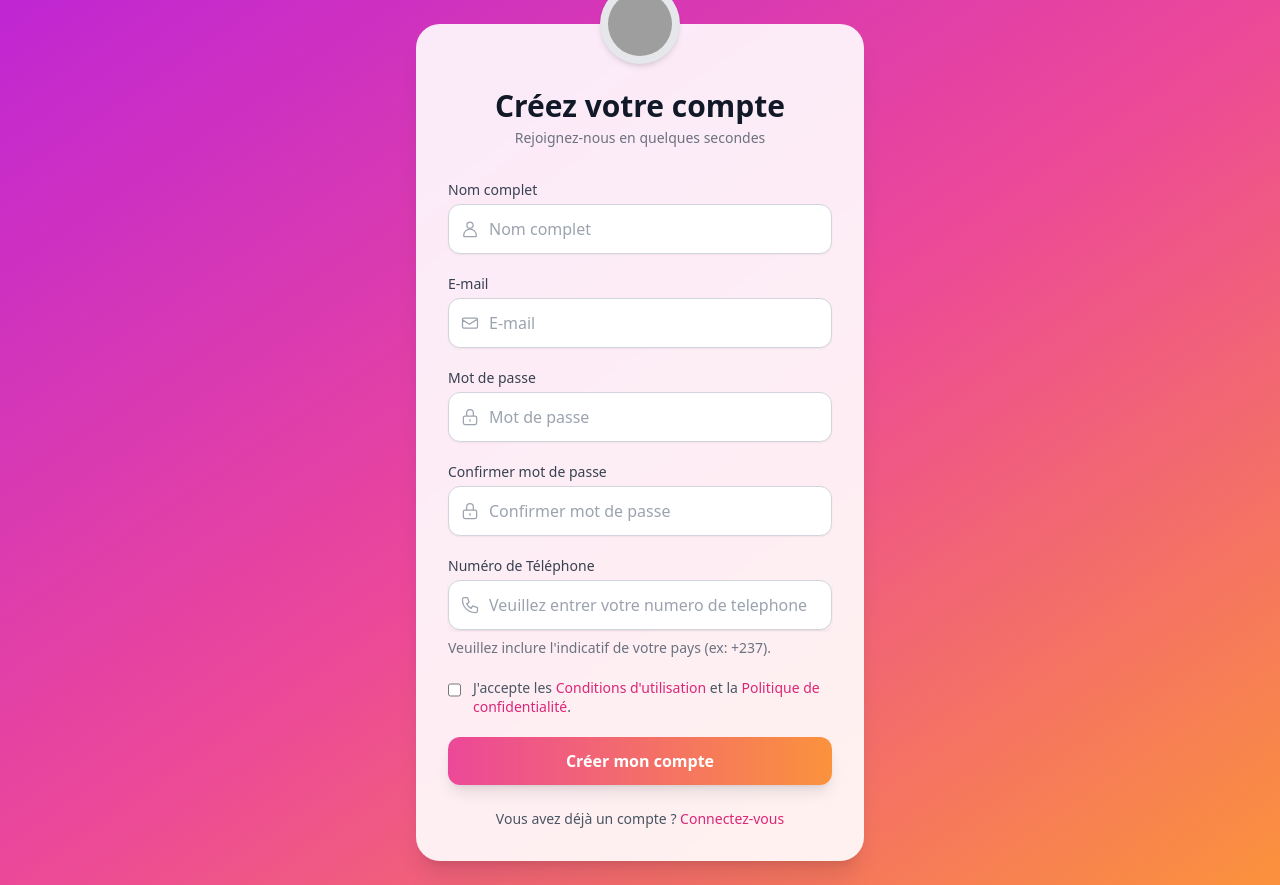
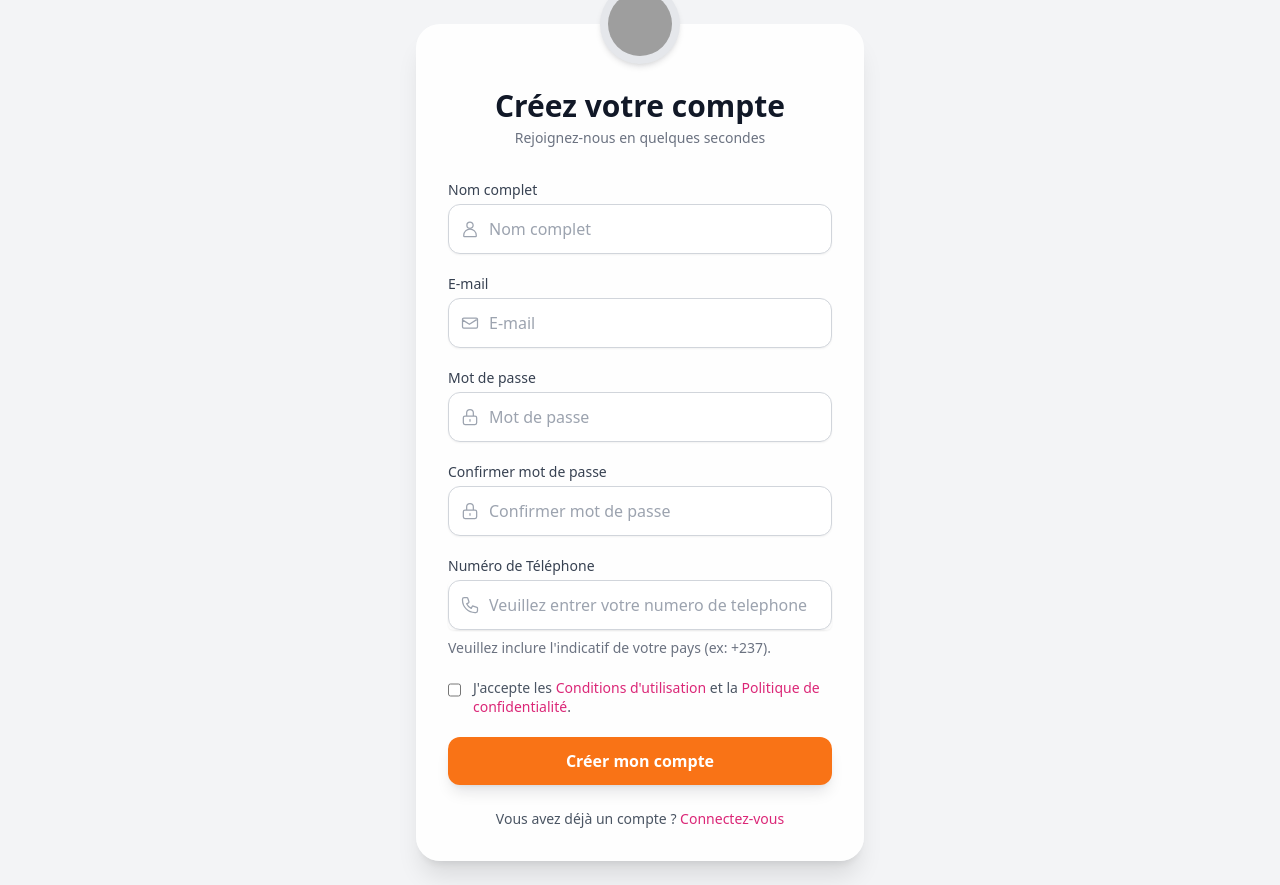
Before and after one commit to bristonaccount97/briston, an Angular app in the folder KAOLO_STORE/: page /login in a window 1280 px wide. Built offline with nearby package versions, Linux system fonts and the light colour scheme; grey boxes are pictures that could not be loaded.

Commit message:
Checkpoint before follow-up message
Co-authored-by: zanfackalane <zanfackalane@gmail.com>

```diff
--- a/KAOLO_STORE/src/app/login/login.html
+++ b/KAOLO_STORE/src/app/login/login.html
@@ -1,4 +1,4 @@
-<body class="min-h-screen bg-gradient-to-br from-fuchsia-600 via-pink-500 to-orange-400">
+<body class="min-h-screen bg-gray-100">
   <div class="min-h-screen flex items-center justify-center p-6">
     <div class="relative w-full max-w-md">
       <div class="rounded-3xl bg-white/90 shadow-xl backdrop-blur-sm p-8 pt-16">
@@ -23,7 +23,7 @@
                 </svg>
               </span>
               <input type="text" placeholder="Nom complet"
-                     class="w-full rounded-xl border border-gray-300 bg-white px-3 py-3 pl-10 text-gray-900 placeholder-gray-400 shadow-sm focus:border-pink-500 focus:ring-2 focus:ring-pink-500/30 outline-none" />
+                     class="w-full rounded-xl border border-gray-300 bg-white px-3 py-3 pl-10 text-gray-900 placeholder-gray-400 shadow-sm focus:border-orange-500 focus:ring-2 focus:ring-orange-500/30 outline-none" />
             </div>
           </div>
 
@@ -37,7 +37,7 @@
                 </svg>
               </span>
               <input type="email" placeholder="E‑mail"
-                     class="w-full rounded-xl border border-gray-300 bg-white px-3 py-3 pl-10 text-gray-900 placeholder-gray-400 shadow-sm focus:border-pink-500 focus:ring-2 focus:ring-pink-500/30 outline-none" />
+                     class="w-full rounded-xl border border-gray-300 bg-white px-3 py-3 pl-10 text-gray-900 placeholder-gray-400 shadow-sm focus:border-orange-500 focus:ring-2 focus:ring-orange-500/30 outline-none" />
             </div>
           </div>
             <!-- Mot de passe -->
@@ -50,7 +50,7 @@
                   </svg>
                 </span>
                 <input type="password" placeholder="Mot de passe"
-                       class="w-full rounded-xl border border-gray-300 bg-white px-3 py-3 pl-10 text-gray-900 placeholder-gray-400 shadow-sm focus:border-pink-500 focus:ring-2 focus:ring-pink-500/30 outline-none" />
+                       class="w-full rounded-xl border border-gray-300 bg-white px-3 py-3 pl-10 text-gray-900 placeholder-gray-400 shadow-sm focus:border-orange-500 focus:ring-2 focus:ring-orange-500/30 outline-none" />
                 </div>
             </div>
             <div>
@@ -63,7 +63,7 @@
                   </svg>
                 </span>
                 <input type="password" placeholder="Confirmer mot de passe"
-                       class="w-full rounded-xl border border-gray-300 bg-white px-3 py-3 pl-10 text-gray-900 placeholder-gray-400 shadow-sm focus:border-pink-500 focus:ring-2 focus:ring-pink-500/30 outline-none" />
+                       class="w-full rounded-xl border border-gray-300 bg-white px-3 py-3 pl-10 text-gray-900 placeholder-gray-400 shadow-sm focus:border-orange-500 focus:ring-2 focus:ring-orange-500/30 outline-none" />
                 </div>
             </div>
             </div>
@@ -76,7 +76,7 @@
         <path stroke-linecap="round" stroke-linejoin="round" stroke-width="1.5" d="M3 5a2 2 0 012-2h3.28a1 1 0 01.948.684l1.498 4.493a1 1 0 01-.502 1.21l-2.257 1.13a11.042 11.042 0 005.516 5.516l1.13-2.257a1 1 0 011.21-.502l4.493 1.498a1 1 0 01.684.949V19a2 2 0 01-2 2h-1C9.716 21 3 14.284 3 6V5z"/>
       </svg>
     </div>
-    <input type="tel" name="phone-number" id="phone-number" class="block w-full rounded-xl border border-gray-300 bg-white px-3 py-3 pl-10 text-gray-900 placeholder-gray-400 shadow-sm focus:border-pink-500 focus:ring-2 focus:ring-pink-500/30 outline-none" placeholder="Veuillez entrer votre numero de telephone" aria-describedby="phone-description" />
+    <input type="tel" name="phone-number" id="phone-number" class="block w-full rounded-xl border border-gray-300 bg-white px-3 py-3 pl-10 text-gray-900 placeholder-gray-400 shadow-sm focus:border-orange-500 focus:ring-2 focus:ring-orange-500/30 outline-none" placeholder="Veuillez entrer votre numero de telephone" aria-describedby="phone-description" />
 
   </div>
   <p class="mt-2 text-sm text-gray-500" id="phone-description">Veuillez inclure l'indicatif de votre pays (ex: +237).</p>
@@ -85,7 +85,7 @@
     <input type="checkbox" class="mt-1 h-4 w-4 rounded border-gray-300 accent-orange-500" />
     <span class="leading-snug">J'accepte les <a href="#" class="font-medium text-pink-600 hover:underline">Conditions d'utilisation</a> et la <a href="#" class="font-medium text-pink-600 hover:underline">Politique de confidentialité</a>.</span>
 </label>
-            <button type="submit" class="w-full bg-gradient-to-r from-pink-500 to-orange-400 hover:from-pink-600 hover:to-orange-500 text-white font-semibold py-3 rounded-xl shadow-lg transition-colors duration-300">Créer mon compte</button>
+            <button type="submit" class="w-full bg-orange-500 hover:bg-orange-600 text-white font-semibold py-3 rounded-xl shadow-lg transition-colors duration-300">Créer mon compte</button>
             </form>
             <p class="mt-6 text-center text-sm text-gray-600">Vous avez déjà un compte ? <a routerLink="/signin" class="font-medium text-pink-600 hover:underline">Connectez-vous</a></p>
         </div>
```
